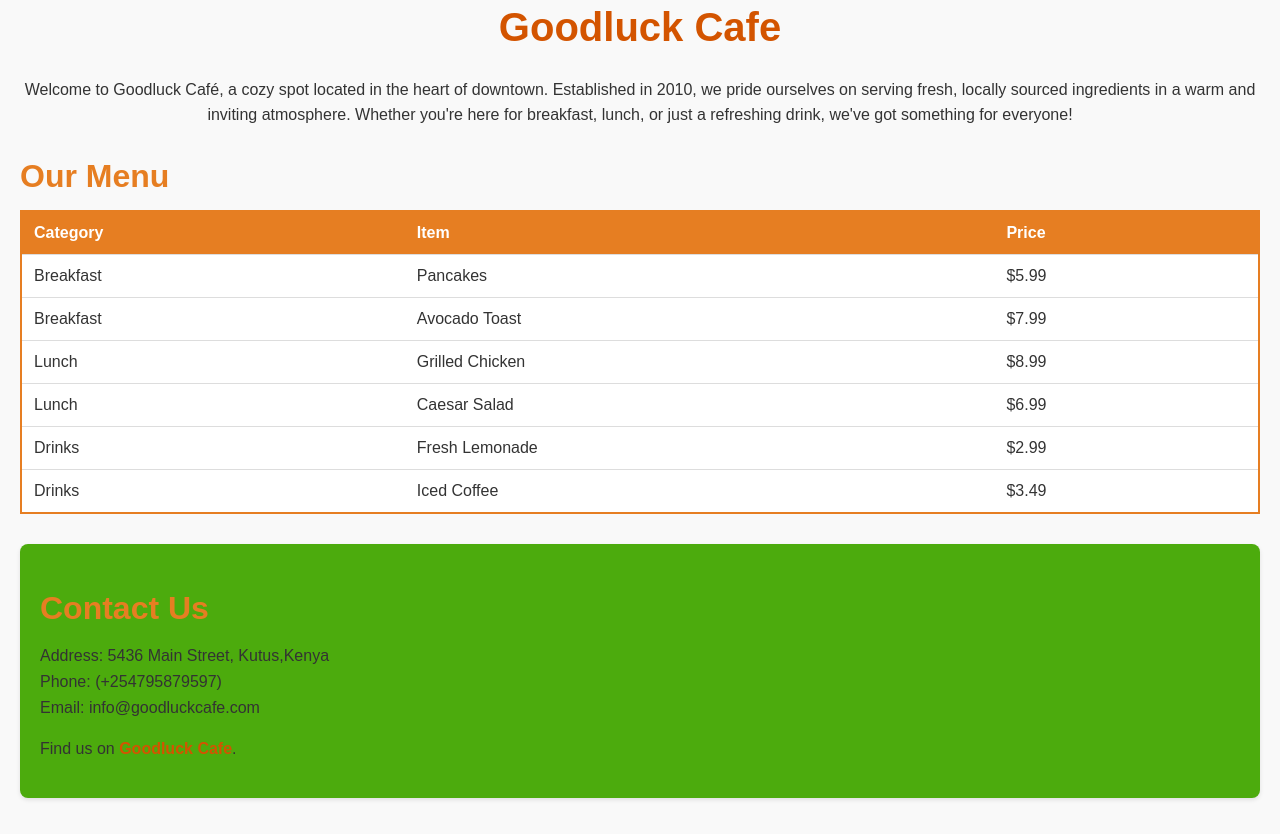
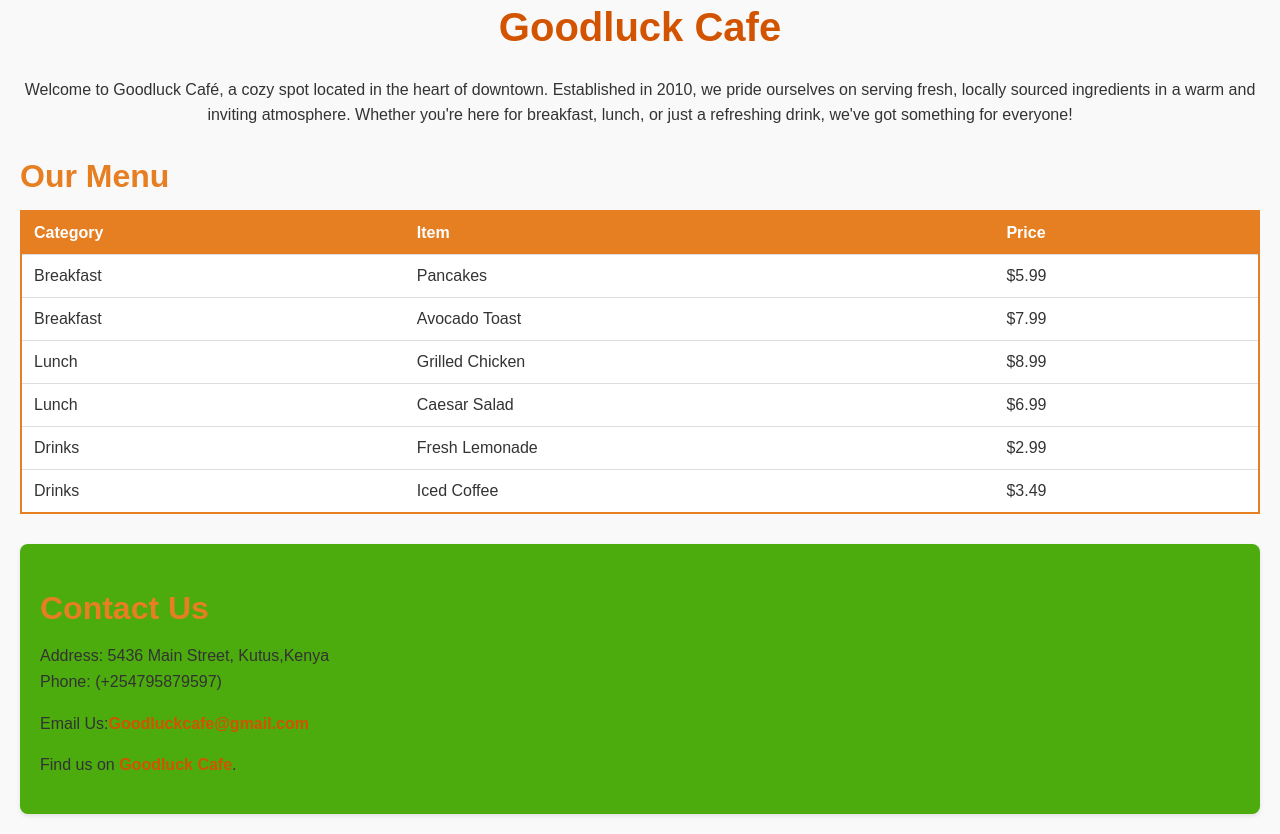
Before and after one commit to mikaye-1/RESTAURANT, a plain HTML site: page index.html in a window 1280 px wide. Shown: the part 60-894 px from the top of the page. Drawn offline with Linux system fonts and the light colour scheme.

Commit message:
Update index.html

```diff
--- a/index.html
+++ b/index.html
@@ -62,8 +62,8 @@
     <section id="contact">
         <h2>Contact Us</h2>
         <p>Address: 5436 Main Street, Kutus,Kenya<br>
-           Phone: (+254795879597) <br>
-           Email: info@goodluckcafe.com</p>
+           Phone: (+254795879597)</p>
+         <p>Email Us:<a href="mailto:mikayebarnabas851@gmail.com" target="_self" title="Email Us" >Goodluckcafe@gmail.com</a></p>
         <p>Find us on <a href="https://www.google.com/maps" target="_self">Goodluck Cafe</a>.</p>
     </section>
 </body>
```
